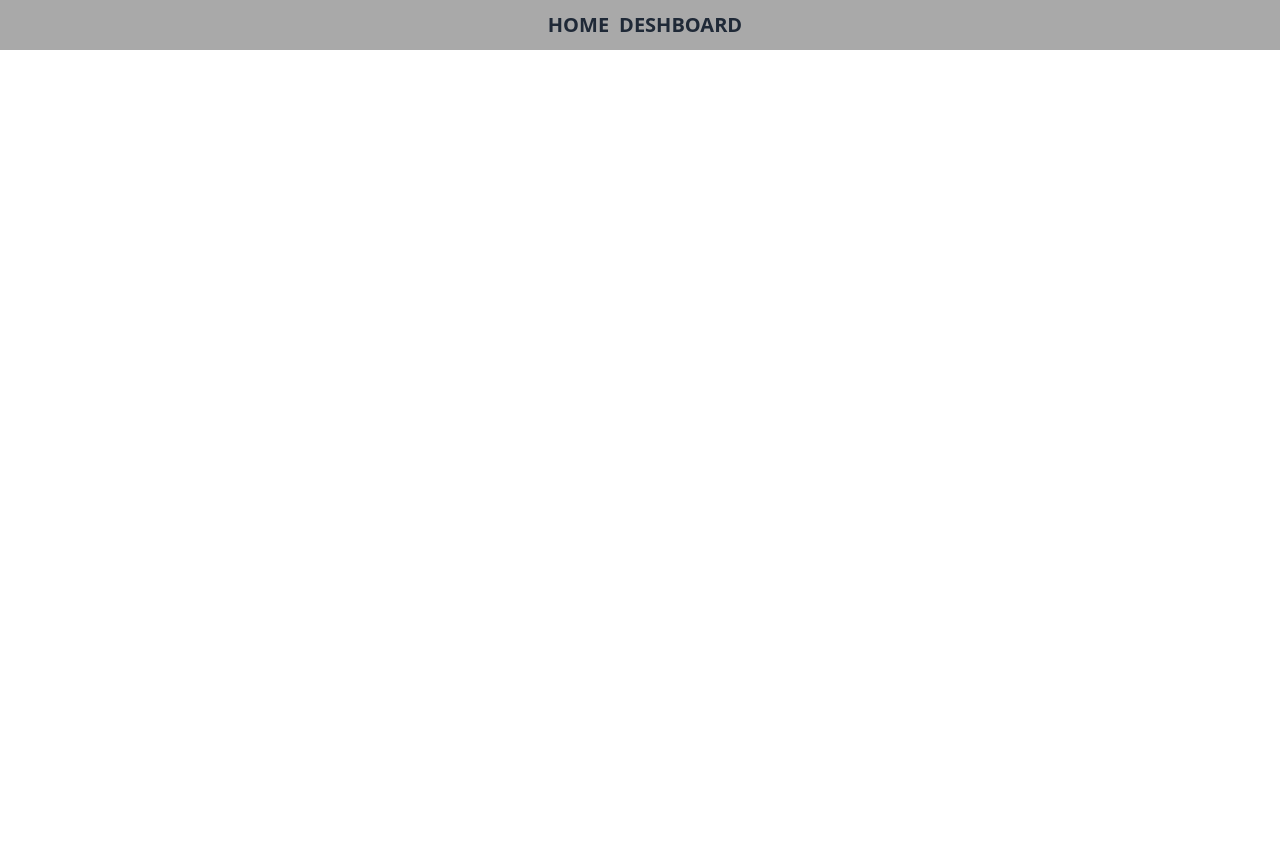
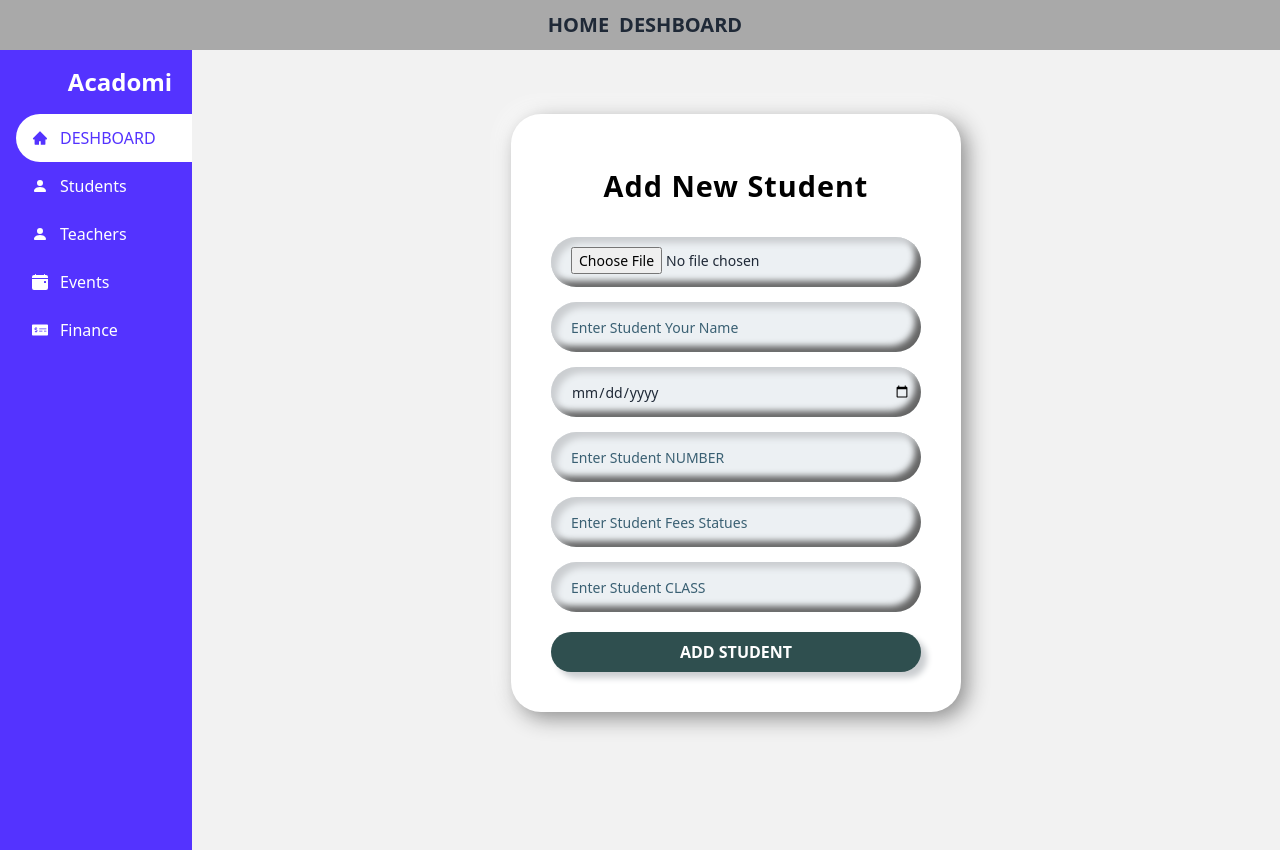
Before and after one commit to Shuvoghosh7/Dashboard, a React (Create React App) app: page /dashboard/newStudents in a window 1280 px wide. Before the commit this address had no page. Before the commit the page ends 800 px from the top, so only its background shows below. Built offline with nearby package versions, Linux system fonts and the light colour scheme.

Commit message:
Add New Student form

```diff
--- a/src/App.js
+++ b/src/App.js
@@ -12,6 +12,7 @@ import AddNewSportStudent from './Dashboard/DashboardHome/SportStudent/AddNewSpo
 import AddNewExamTopper from './Dashboard/DashboardHome/ExamToppers/AddNewExamTopper';
 import TeacherAddForm from './Dashboard/Teachers/TeacherAddForm';
 import StudentAddForm from './Dashboard/Students/StudentAddForm';
+import AddNewStudentForm from './Dashboard/DashboardHome/NewStudent/AddNewStudentForm';
 function App() {
   return (
     <div className='bg-[#eef1f5]'>
@@ -27,6 +28,7 @@ function App() {
         <Route path='finance' element={<Finance/>}/>
         <Route path='newSportStudent' element={<AddNewSportStudent/>}/>
         <Route path='addExamTopper' element={<AddNewExamTopper/>}/>
+        <Route path='newStudents' element={<AddNewStudentForm/>}/>
         <Route path='addStudent' element={<StudentAddForm/>}/>
         <Route path='addTeacher' element={<TeacherAddForm/>}/>
         </Route>
--- /dev/null
+++ b/src/Dashboard/DashboardHome/NewStudent/AddNewStudentForm.js
@@ -0,0 +1,21 @@
+import React from 'react';
+
+const AddNewStudentForm = () => {
+    return (
+        <div className='login-container'>
+            <h1 className='login-title'>Add New Student</h1>
+            <form className="login-form">
+                <input type="file" placeholder="Enter Student Image" />
+                <input type="text" placeholder="Enter Student Your Name" />
+                <input type="date" placeholder="Enter Student DATE OF ADMIT" />
+                <input type="text" placeholder="Enter Student NUMBER" />
+                <input type="text" placeholder="Enter Student Fees Statues" />
+                <input type="text" placeholder="Enter Student CLASS" />
+
+                <button>ADD STUDENT</button>
+            </form>
+        </div>
+    );
+};
+
+export default AddNewStudentForm;
--- a/src/Dashboard/DashboardHome/NewStudent/NewStudent.js
+++ b/src/Dashboard/DashboardHome/NewStudent/NewStudent.js
@@ -15,7 +15,7 @@ const NewStudent = () => {
         <div className='new-students'>
             <p className='my-6 text-2xl font-bold ml-2'>New Students List</p>
             <div>
-                <Link to='/dashboard/addExamTopper' className='btn btn-primary ml-2 mb-4'>Add New Student<CgMathPlus className='text-xl ml-2' /></Link>
+                <Link to='/dashboard/newStudents' className='btn btn-primary ml-2 mb-4'>Add New Student<CgMathPlus className='text-xl ml-2' /></Link>
             </div>
             <table class="table table-zebra w-full">
                 <thead>
```
